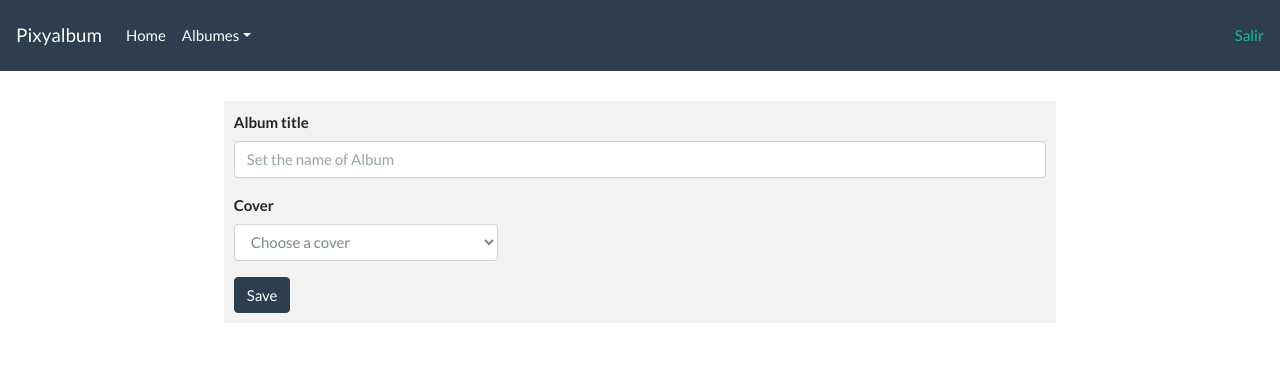
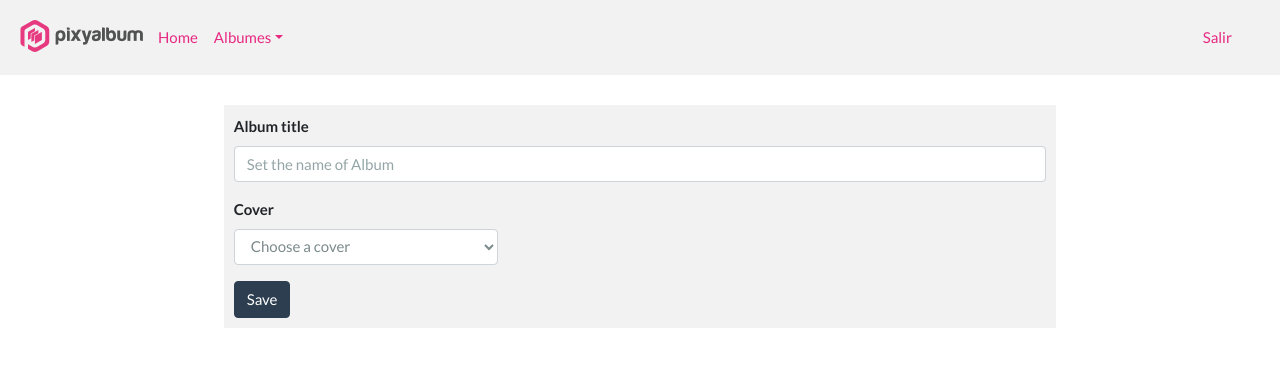
Before and after one commit to mariomtzjr/gallery, a Django app: page /album/crear/ in a window 1280 px wide. Shown: the top 367 px of the page. Run offline with Django 3.2, Linux system fonts and the light colour scheme; data that the repository does not hold is empty; some libraries are stand-ins or nearby versions.

Commit message:
Added pixyalbum logo

```diff
--- a/static/css/estilos.css
+++ b/static/css/estilos.css
@@ -10,7 +10,7 @@
 
 
 .card {
-    background-color: rgba(0,0,0,0.9);
+    background-color: rgba(0,0,0,0.8);
     color: #FFF;
 }
 
@@ -24,3 +24,15 @@ nav .salir {
     color: #FFF;
     text-align: center;
 }
+
+.bg-custom {
+    background-color: #f2f2f2;
+}
+
+.btn-custom {
+    background-color: #f2f2f2
+}
+
+.nav-link {
+    color: #e72981 !important;
+}
--- a/templates/base/base.html
+++ b/templates/base/base.html
@@ -11,8 +11,9 @@
 </head>
 <body class="background-body">
     {% block nav%}
-    <nav class="navbar navbar-expand-lg navbar-dark bg-primary">
-      <a class="navbar-brand" href="#">Pixyalbum</a>
+    <nav class="navbar navbar-expand-lg navbar-dark bg-custom">
+
+      <img src="{% static '../static/img/logo_pixy.png' %}" alt="pixyalbum" width="134" height="43">
       <button class="navbar-toggler" type="button" data-toggle="collapse" data-target="#navbarColor01" aria-controls="navbarColor01" aria-expanded="false" aria-label="Toggle navigation">
         <span class="navbar-toggler-icon"></span>
       </button>
@@ -31,9 +32,9 @@
           </li>
         </ul>
         <div class="form-inline my-2 my-lg-0 salir">
-          <div class="my-2 my-sm-0 mr-sm-4 font-weight-bold text-white">{{ user.username }}</div>
+          <div class="my-2 my-sm-0 mr-sm-4 font-weight-bold nav-link">{{ user.username }}</div>
         </div>
-        <a href="" class="my-2 my-sm-0 text-decoration-none">Salir</a>
+        <a href="" class="my-2 my-sm-0 text-decoration-none nav-link">Salir</a>
       </div>
     </nav>
     {% endblock %}
```
Also changed, not shown: static/img/logo_pixy.png (added).
